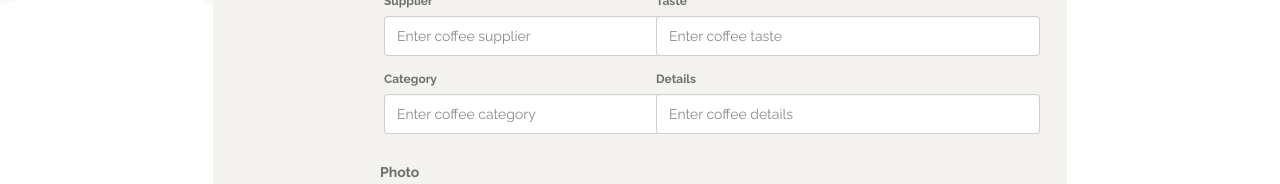
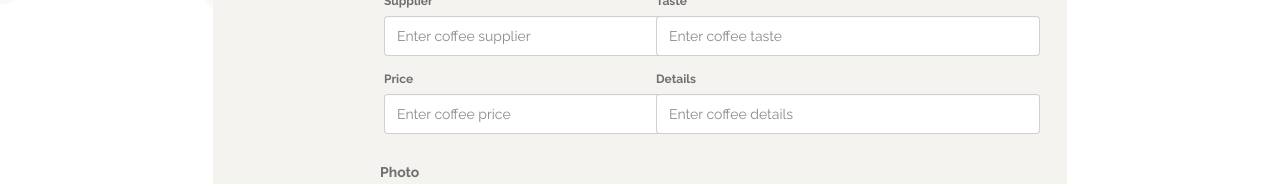
Before and after one commit to istiakiraz/ph-module-coffee-shop-client, a React (Vite) app: page /add-coffee in a window 1280 px wide. Shown: the part 590-774 px from the top of the page. Built offline with nearby package versions, Linux system fonts and the light colour scheme; a web font is replaced by a local one.

Commit message:
added a input filed

```diff
--- a/src/pages/AddCoffeePage.jsx
+++ b/src/pages/AddCoffeePage.jsx
@@ -2,19 +2,20 @@ import React from "react";
 import bg from "../assets/icons/11.png";
 import { Link } from "react-router";
 import { GoArrowLeft } from "react-icons/go";
+import Swal from "sweetalert2";
 const AddCoffeePage = () => {
   const handleAddCoffee = (e) => {
     e.preventDefault();
 
     // const name = e.target.name.value;
     // const supplier = e.target.supplier.value;
-    // const category = e.target.category.value;
+    // const price = e.target.price.value;
     // const chef = e.target.chef.value;
     // const taste = e.target.taste.value;
     // const details = e.target.details.value;
     // const photo = e.target.photo.value;
 
-    // const list= {name, supplier, category, chef, taste, details, photo}
+    // const list= {name, supplier, price, chef, taste, details, photo}
 
     // console.log(list);
 
@@ -29,16 +30,23 @@ const AddCoffeePage = () => {
     console.log(newCoffee);
 
     fetch("http://localhost:3000/coffees", {
-        method: "POST",
-        headers:{
-            'content-type' : "application/json"
-        },
-        body: JSON.stringify(newCoffee)
+      method: "POST",
+      headers: {
+        "content-type": "application/json",
+      },
+      body: JSON.stringify(newCoffee),
     })
       .then((res) => res.json())
       .then((data) => {
-        if(data.insertedId){
-            console.log('sus');
+        if (data.insertedId) {
+          Swal.fire({
+            title: "Added a new coffee",
+            icon: "success",
+            draggable: true,
+          });
+
+          form.reset()
+
         }
       });
   };
@@ -101,13 +109,13 @@ const AddCoffeePage = () => {
                     placeholder="Enter coffee supplier"
                   />
 
-                  <label className=" font-bold label">Category</label>
+                  <label className=" font-bold label">Price</label>
                   <input
-                    type="text"
+                    type="number"
                     required
-                    name="category"
+                    name="price"
                     className="input mb-2 w-96"
-                    placeholder="Enter coffee category"
+                    placeholder="Enter coffee price"
                   />
                 </fieldset>
               </div>
```
